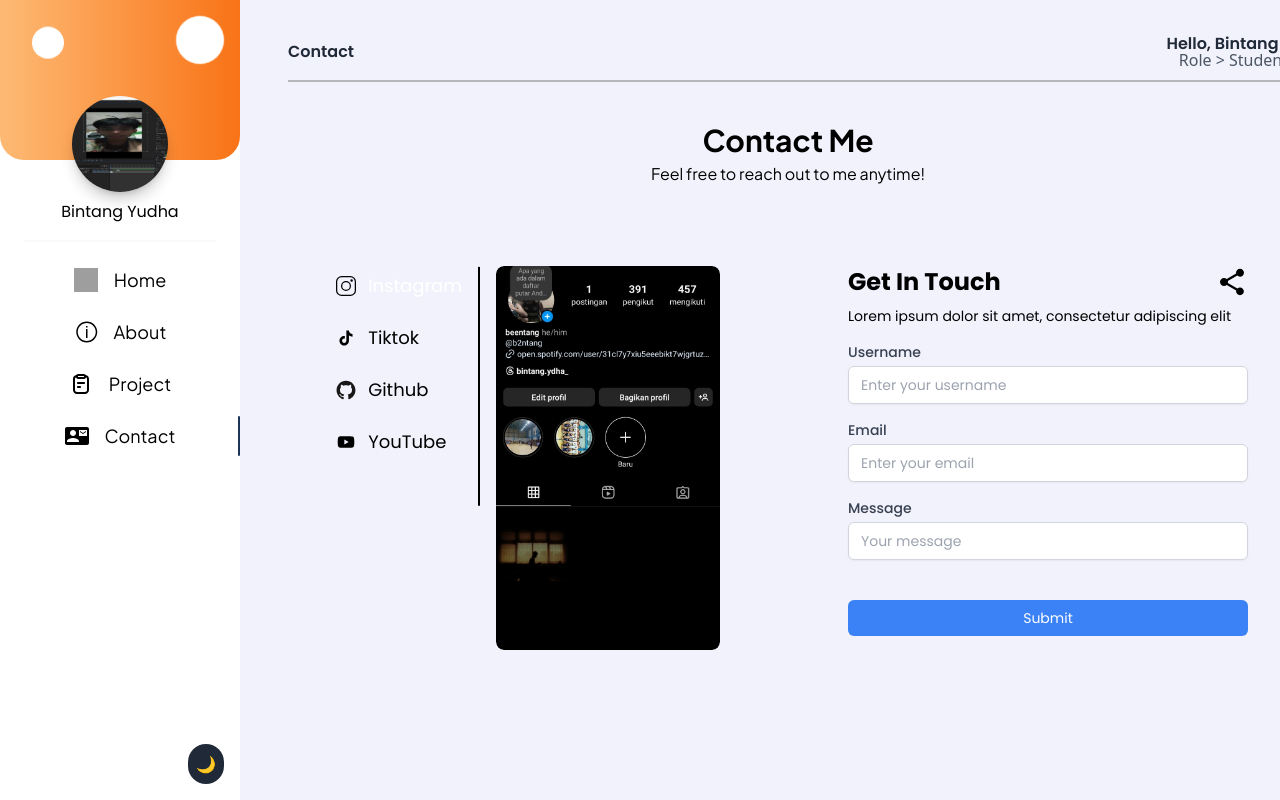
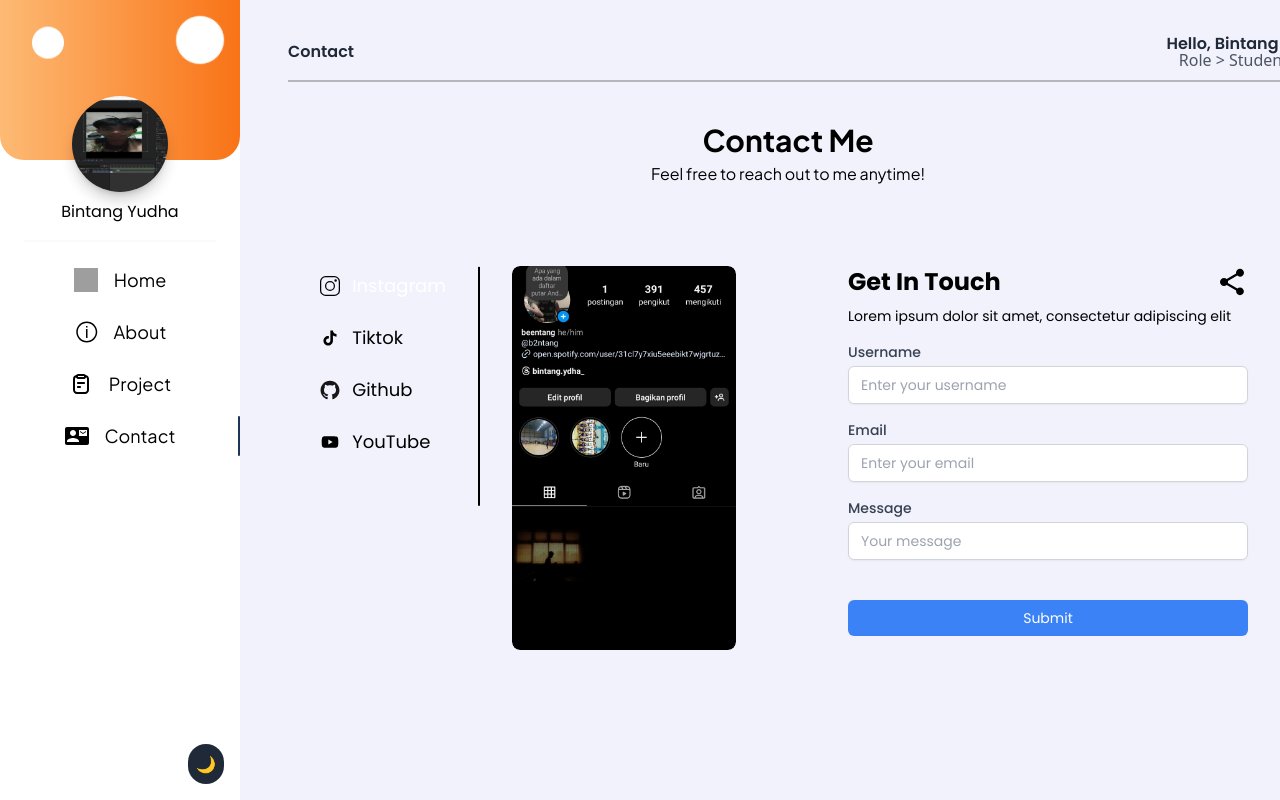
Before and after one commit to Bibintanggg/porto-V3, a React (Vite) app: page /contact in a window 1280 px wide. Shown: the top 800 px of the page. Built offline with nearby package versions, Linux system fonts and the light colour scheme; grey boxes are pictures that could not be loaded.

Commit message:
last styl

```diff
--- a/src/Pages/Contact.jsx
+++ b/src/Pages/Contact.jsx
@@ -165,7 +165,7 @@ function Contact() {
             <div className="flex justify-center gap-10 mt-10">
               <div className={`w-[30rem] rounded-3xl ${darkMode ? "" : "bg-"}`}>
                 <div className="flex justify-center py-10">
-                  <div className="relative flex">
+                  <div className="relative flex gap-4">
                     <div className="flex flex-col gap-3">
                       {medSosial.map((media, index) => (
                         <div
```
